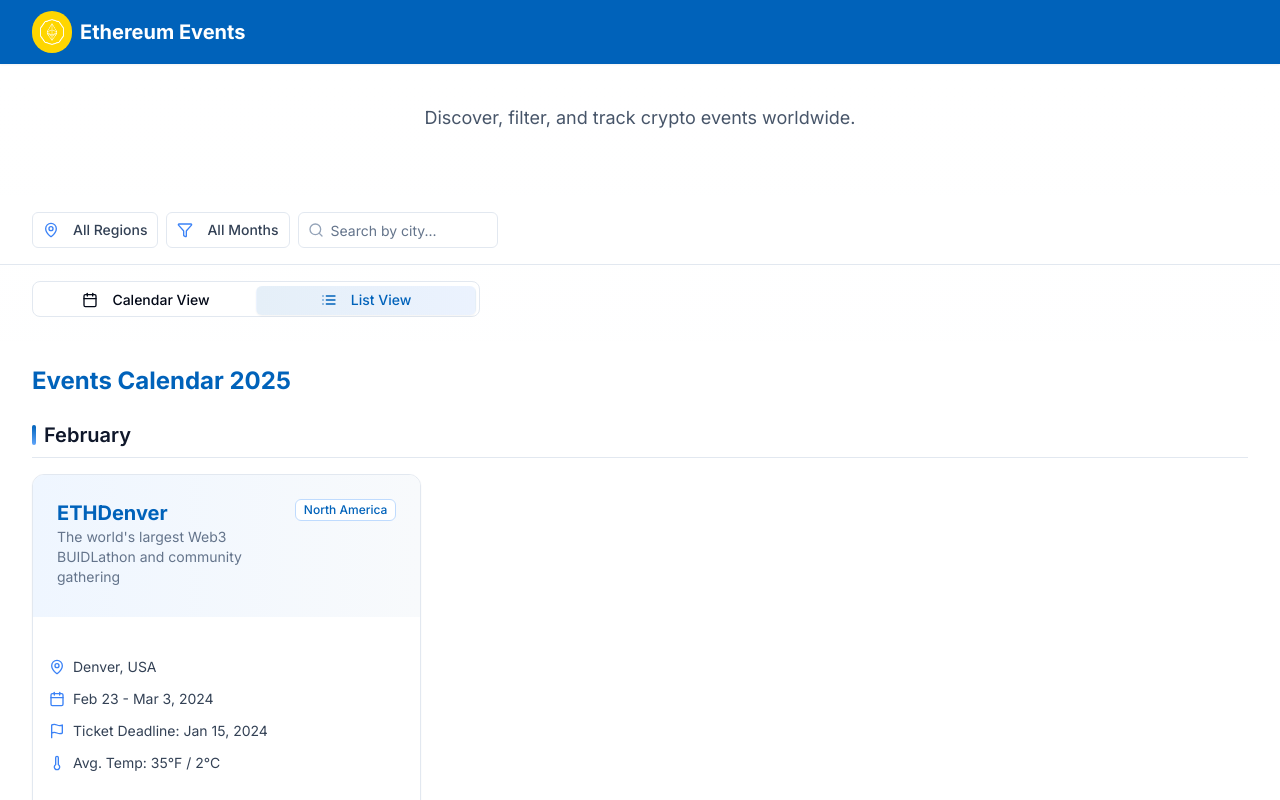
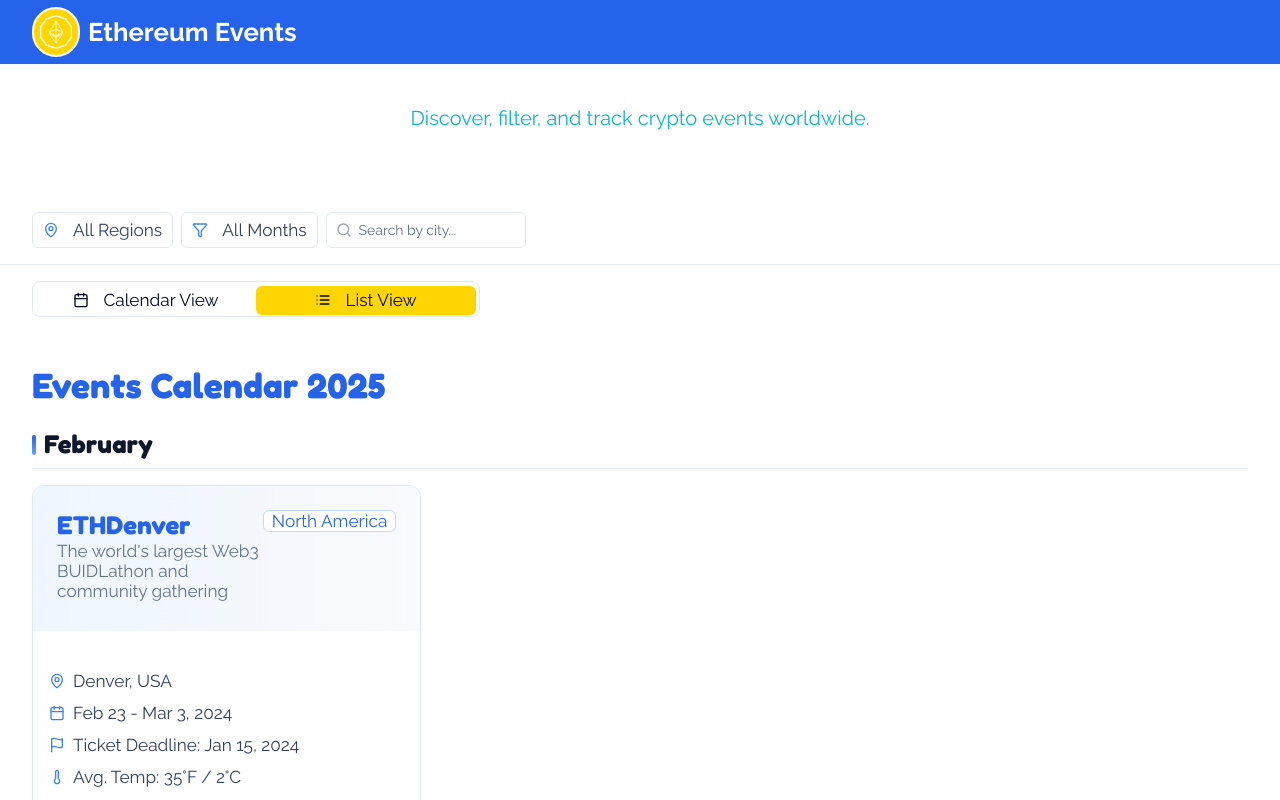
Before and after one commit to geodework/ethereum-events, a Next.js app: page / in a window 1280 px wide. Shown: the top 800 px of the page. Built offline with nearby package versions, Linux system fonts and the light colour scheme.

Commit message:
style: update fonts and colour

```diff
--- a/app/globals.css
+++ b/app/globals.css
@@ -57,3 +57,59 @@
     @apply bg-background text-foreground;
   }
 }
+
+.pop-fonts {
+  font-family: 'Raleway', sans-serif;
+}
+
+.pop-fonts h1, .pop-fonts h2, .pop-fonts h3, .pop-fonts h4, .pop-fonts h5, .pop-fonts h6 {
+  font-family: 'Fredoka', sans-serif;
+  font-weight: 700;
+  letter-spacing: 0.01em;
+}
+
+.pop-fonts h1 {
+  font-size: 2.8rem;
+  line-height: 1.1;
+}
+.pop-fonts h2 {
+  font-size: 2.2rem;
+  line-height: 1.15;
+}
+.pop-fonts h3 {
+  font-size: 1.6rem;
+  line-height: 1.2;
+}
+
+.pop-fonts {
+  font-size: 1.08rem;
+}
+
+.pop-fonts p, .pop-fonts li, .pop-fonts span, .pop-fonts button {
+  font-size: 1.08rem;
+}
+
+.pop-fonts .text-lg {
+  font-size: 1.25rem;
+  font-weight: 500;
+}
+
+.pop-fonts .text-xl {
+  font-size: 1.6rem;
+  font-weight: 700;
+}
+
+.bg-pop {
+  background-color: #ec4899 !important;
+  color: #fff0f6 !important;
+}
+.text-pop {
+  color: #ec4899 !important;
+}
+.bg-tealpop {
+  background-color: #06b6d4 !important;
+  color: #e0f7fa !important;
+}
+.text-tealpop {
+  color: #06b6d4 !important;
+}
--- a/app/layout.tsx
+++ b/app/layout.tsx
@@ -1,26 +1,28 @@
-import type React from 'react';
-import type { Metadata } from 'next';
-import { Inter } from 'next/font/google';
-import './globals.css';
-import Header from '@/components/header';
-import Footer from '@/components/footer';
-import { ThemeProvider } from '@/components/theme-provider';
+import type React from "react"
+import type { Metadata } from "next"
+import { Inter, Fredoka, Raleway } from "next/font/google"
+import "./globals.css"
+import Header from "@/components/header"
+import Footer from "@/components/footer"
+import { ThemeProvider } from "@/components/theme-provider"
 
-const inter = Inter({ subsets: ['latin'] });
+const inter = Inter({ subsets: ["latin"] })
+const fredoka = Fredoka({ subsets: ["latin"], weight: ["400", "700"] })
+const raleway = Raleway({ subsets: ["latin"], weight: ["400", "700"] })
 
 export const metadata: Metadata = {
-  title: 'Ethereum Events - Global Crypto Calendar',
-  description: 'Discover and plan for crypto events worldwide',
-};
+  title: "Ethereum Events - Global Crypto Calendar",
+  description: "Discover and plan for crypto events worldwide",
+}
 
 export default function RootLayout({
   children,
 }: Readonly<{
-  children: React.ReactNode;
+  children: React.ReactNode
 }>) {
   return (
     <html lang="en" suppressHydrationWarning>
-      <body className={inter.className}>
+      <body className={`${raleway.className} pop-fonts`}>
         <ThemeProvider
           attribute="class"
           defaultTheme="system"
@@ -35,5 +37,5 @@ export default function RootLayout({
         </ThemeProvider>
       </body>
     </html>
-  );
+  )
 }
--- a/app/page.tsx
+++ b/app/page.tsx
@@ -60,7 +60,7 @@ export default function Home() {
     <div className="min-h-screen bg-gradient-to-b from-white to-slate-50">
       <div className="container py-8">
         <div className="mb-8 text-center">
-          <p className="mt-2 text-lg text-slate-600">
+          <p className="mt-2 text-lg text-slate-600 text-tealpop">
             Discover, filter, and track crypto events worldwide.
           </p>
         </div>
@@ -73,14 +73,11 @@ export default function Home() {
           <TabsList className="grid w-full max-w-md grid-cols-2 border bg-white">
             <TabsTrigger
               value="calendar"
-              className="data-[state=active]:bg-gradient-to-r data-[state=active]:from-primary/10 data-[state=active]:to-blue-500/10 data-[state=active]:text-primary"
+              className="data-[state=active]:bg-accent"
             >
               <Calendar className="mr-2 h-4 w-4" /> Calendar View
             </TabsTrigger>
-            <TabsTrigger
-              value="list"
-              className="data-[state=active]:bg-gradient-to-r data-[state=active]:from-primary/10 data-[state=active]:to-blue-500/10 data-[state=active]:text-primary"
-            >
+            <TabsTrigger value="list" className="data-[state=active]:bg-accent">
               <List className="mr-2 h-4 w-4" /> List View
             </TabsTrigger>
           </TabsList>
--- a/components/header.tsx
+++ b/components/header.tsx
@@ -5,14 +5,14 @@ import Image from "next/image"
 export default function Header() {
   return (
     <header className="sticky top-0 z-50 w-full border-slate-100 bg-primary shadow-sm">
-      <div className="container flex h-16 items-center justify-between">
+      <div className="container flex h-[4rem] items-center justify-between">
         <div className="flex items-center gap-2">
-          <div className="rounded-full bg-accent p-2">
+          <div className="rounded-full bg-accent p-1.5 border-2 border-white">
             <Image
               src="/geode-ethereum.png"
               alt="Ethereum Events"
-              width={24}
-              height={24}
+              width={32}
+              height={32}
             />
           </div>
           <Link href="/" className="text-xl font-bold text-white">
--- a/components/ui/badge.tsx
+++ b/components/ui/badge.tsx
@@ -10,13 +10,13 @@ const badgeVariants = cva(
     variants: {
       variant: {
         default:
-          "border-transparent bg-primary text-primary-foreground [a&]:hover:bg-primary/90",
+          "border-transparent bg-accent text-accent-foreground [a&]:hover:bg-accent/90",
         secondary:
           "border-transparent bg-secondary text-secondary-foreground [a&]:hover:bg-secondary/90",
         destructive:
           "border-transparent bg-destructive text-white [a&]:hover:bg-destructive/90 focus-visible:ring-destructive/20 dark:focus-visible:ring-destructive/40 dark:bg-destructive/60",
         outline:
-          "text-foreground [a&]:hover:bg-accent [a&]:hover:text-accent-foreground",
+          "text-primary border-primary [a&]:hover:bg-accent [a&]:hover:text-accent-foreground",
       },
     },
     defaultVariants: {
--- a/components/ui/button.tsx
+++ b/components/ui/button.tsx
@@ -10,7 +10,7 @@ const buttonVariants = cva(
     variants: {
       variant: {
         default:
-          "bg-primary text-primary-foreground shadow-xs hover:bg-primary/90",
+          "bg-primary text-primary-foreground shadow-xs hover:bg-accent hover:text-accent-foreground",
         destructive:
           "bg-destructive text-white shadow-xs hover:bg-destructive/90 focus-visible:ring-destructive/20 dark:focus-visible:ring-destructive/40 dark:bg-destructive/60",
         outline:
--- a/tailwind.config.ts
+++ b/tailwind.config.ts
@@ -26,7 +26,7 @@ const config = {
         background: "hsl(var(--background))",
         foreground: "hsl(var(--foreground))",
         primary: {
-          DEFAULT: "#0062ba",
+          DEFAULT: "#2563eb",
           foreground: "hsl(var(--primary-foreground))",
         },
         accent: {
@@ -52,6 +52,14 @@ const config = {
         card: {
           DEFAULT: "hsl(var(--card))",
           foreground: "hsl(var(--card-foreground))",
+        },
+        pop: {
+          DEFAULT: "#ec4899",
+          foreground: "#fff0f6",
+        },
+        tealpop: {
+          DEFAULT: "#06b6d4",
+          foreground: "#e0f7fa",
         },
       },
       borderRadius: {
```
Also changed, not shown: components/event-card.tsx (+10 -3 lines), components/footer.tsx (+9 -3 lines).
